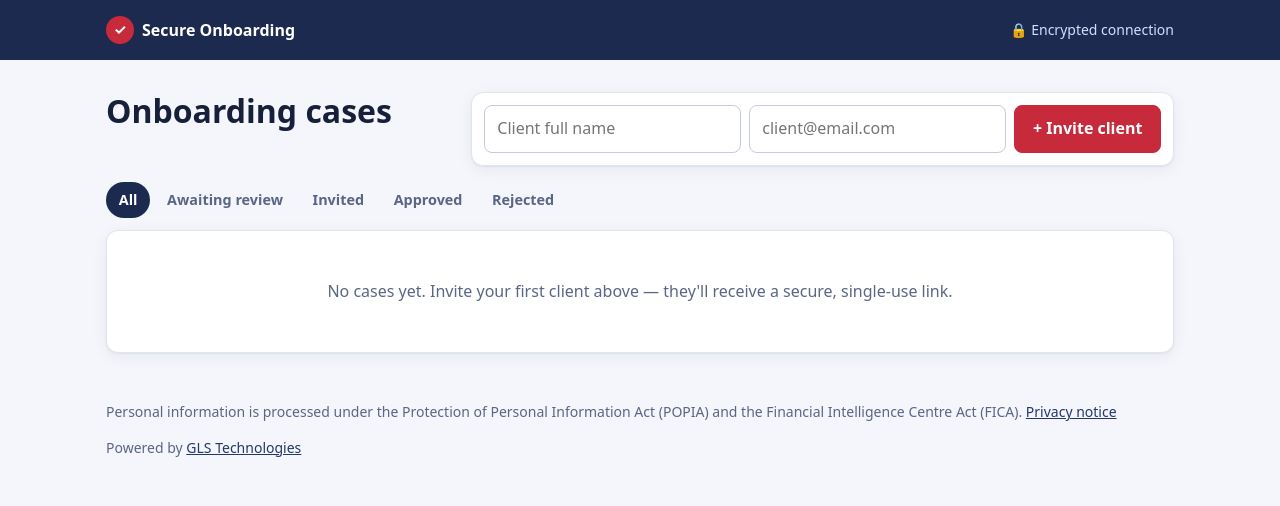
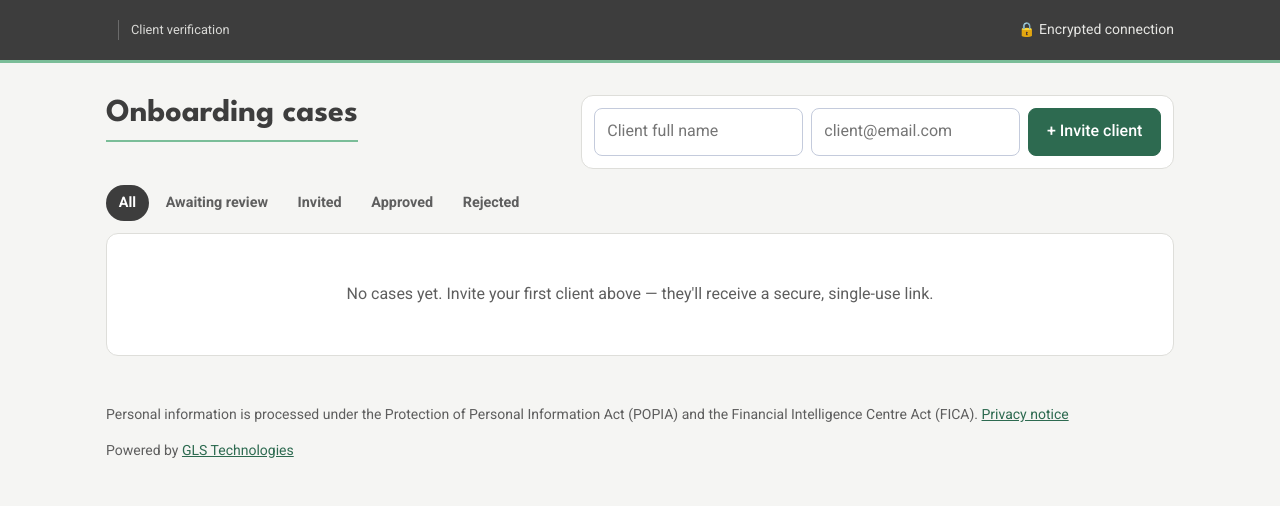
Before and after one commit to swart754wikus-netizen/fica-portal, a Node project: template views/staff/dashboard.ejs in a window 1280 px wide. Shown: the top 506 px of the page. Run offline with Node 20 templates, Linux system fonts and the light colour scheme; the template is opened without the code that fills it, so the values that code supplies are empty.

Commit message:
Apply FVLN corporate identity
- Supplied fvln. wordmarks from the brand standards (white on Graphite header
  and email, dark on the KYC report); no typed replacement logo
- Working palette: Graphite, Mint Sage, Forest Green, Mist White; colour used
  sparingly, no drop shadows or gradients, functional status colours kept
- League Spartan headings, Roboto body; sentence case instead of capitals
- UK date style (26 November 2026) throughout
- KYC report to the document standard: A4, 25 mm side margins, Roboto 11 pt,
  League Spartan 24/18 pt headings, 9 pt footer, repeated table headers
- Invite email in Roboto/Arial with black body text and brand colours

Co-Authored-By: Claude Opus 5.5 <noreply@anthropic.com>
Claude-Session: https://claude.ai/code/session_01GKwKfYtwstHuHCSPuAsnNx

```diff
--- a/public/styles.css
+++ b/public/styles.css
@@ -1,30 +1,45 @@
 :root {
-  --navy: #1b2a4e; --navy-2: #24386a; --red: #c62a3b; --red-2: #a81f2f;
-  --bg: #f4f6fb; --card: #fff; --text: #17203a; --muted: #5b6585; --line: #dfe4ef;
-  --ok: #157f4f; --ok-bg: #e3f5ec; --warn: #8a5a00; --warn-bg: #fff4d6; --bad: #b42332; --bad-bg: #fde8ea;
-  --radius: 12px; --shadow: 0 1px 2px rgba(23,32,58,.06), 0 4px 16px rgba(23,32,58,.06);
-  --focus: 0 0 0 3px rgba(198,42,59,.35);
+  /* FVLN corporate identity — working artwork palette (Brand Bible; master values pending
+     confirmation: print table lists Graphite #1A1A1A / Mint Sage #6BAF92). Change here only. */
+  --graphite: #3D3D3D;   /* text & wordmark, header */
+  --mint: #7ABD98;       /* brand accents — never for small text on white */
+  --forest: #2D6A50;     /* small supporting accents: buttons, links, focus */
+  --forest-2: #23553F;   /* hover */
+  --mist: #F5F5F3;       /* supporting backgrounds */
+  /* legacy token names mapped onto the brand */
+  --navy: var(--graphite); --navy-2: var(--forest); --red: var(--forest); --red-2: var(--forest-2);
+  --bg: var(--mist); --card: #fff; --text: #1A1A1A; --muted: #5E5E5E; --line: #DEDEDA;
+  /* functional status colours (risk, errors) stay distinct from the brand on purpose */
+  --ok: #2D6A50; --ok-bg: #E6F2EB; --warn: #7A5300; --warn-bg: #FFF4D6; --bad: #B42332; --bad-bg: #FDE8EA;
+  --radius: 12px; --shadow: none; /* brand: no drop shadows or gradients */
+  --focus: 0 0 0 3px rgba(122,189,152,.55);
+  --font-body: "Roboto", Arial, sans-serif;
+  --font-head: "League Spartan", "Roboto", Arial, sans-serif;
 }
 * { box-sizing: border-box; }
 [hidden] { display: none !important; }
 html { -webkit-text-size-adjust: 100%; }
-body { margin: 0; font: 16px/1.55 system-ui, -apple-system, "Segoe UI", Roboto, sans-serif; color: var(--text); background: var(--bg); }
+body { margin: 0; font: 16px/1.55 var(--font-body); color: var(--text); background: var(--bg); }
+h1, h2, h3, legend, .brand-name { font-family: var(--font-head); color: var(--graphite); letter-spacing: 0; }
 a { color: var(--navy-2); }
 h1 { font-size: clamp(1.5rem, 3vw, 2rem); line-height: 1.2; margin: 0 0 .5rem; }
 h2 { font-size: 1.1rem; margin: 0 0 .75rem; }
 .wrap { max-width: 1100px; margin: 0 auto; padding: 0 16px; }
 .small { font-size: .875rem; } .muted { color: var(--muted); } .mono { font-family: ui-monospace, Menlo, monospace; }
 .center { text-align: center; } .accent { color: var(--red); }
-.eyebrow { text-transform: uppercase; letter-spacing: .08em; font-size: .75rem; color: var(--muted); margin: 0 0 .25rem; font-weight: 600; }
+.eyebrow { font-size: .8rem; color: var(--muted); margin: 0 0 .25rem; font-weight: 500; }
 
 .topbar { background: var(--navy); color: #fff; }
 .topbar-inner { display: flex; align-items: center; justify-content: space-between; gap: 1rem; min-height: 60px; flex-wrap: wrap; }
-.brand { color: #fff; text-decoration: none; font-weight: 700; display: flex; gap: .5rem; align-items: center; }
-.brand-mark { background: var(--red); width: 28px; height: 28px; border-radius: 50%; display: grid; place-items: center; font-size: .9rem; }
+.brand { color: #fff; text-decoration: none; display: flex; gap: .75rem; align-items: center; }
+.brand img { height: 44px; width: auto; display: block; margin: -4px 0; } /* supplied artwork incl. clear space; never stretched */
+.brand-name { color: #fff; font-weight: 600; font-size: 1.05rem; }
+.brand-product { color: #D9D9D6; font-size: .8rem; border-left: 1px solid #6B6B6B; padding-left: .75rem; }
+.topbar { border-bottom: 3px solid var(--mint); }
 .topnav { display: flex; gap: 1rem; align-items: center; flex-wrap: wrap; }
-.topnav a, .topnav .muted, .linkish { color: #dfe6ff; }
+.topnav a, .topnav .muted, .linkish { color: #FFFFFF; }
 .linkish { background: none; border: 0; cursor: pointer; font: inherit; text-decoration: underline; padding: 0; }
-.secure-badge { color: #cfe0ff; }
+.secure-badge { color: #E6E6E3; }
 main.wrap { padding-top: 2rem; padding-bottom: 2rem; }
 .footer { padding-bottom: 2rem; }
 
@@ -36,14 +51,14 @@ main.wrap { padding-top: 2rem; padding-bottom: 2rem; }
 .lead { font-size: 1.125rem; color: var(--muted); }
 .steps { list-style: none; padding: 0; display: grid; grid-template-columns: repeat(auto-fit, minmax(160px, 1fr)); gap: .75rem; counter-reset: s; margin: 1.5rem 0; }
 .steps li { background: #fff; border: 1px solid var(--line); border-radius: var(--radius); padding: 1rem; counter-increment: s; display: flex; flex-direction: column; }
-.steps li::before { content: counter(s); background: var(--navy); color: #fff; width: 28px; height: 28px; border-radius: 50%; display: grid; place-items: center; font-weight: 700; margin-bottom: .5rem; }
+.steps li::before { content: counter(s); background: var(--mint); color: var(--graphite); width: 28px; height: 28px; border-radius: 50%; display: grid; place-items: center; font-weight: 700; margin-bottom: .5rem; }
 .steps span { color: var(--muted); font-size: .875rem; }
 
 .form-head { max-width: 760px; margin: 0 auto 1rem; }
 .form { max-width: 760px; margin-left: auto; margin-right: auto; }
 fieldset { border: 0; padding: 0; margin: 0 0 1.75rem; }
 legend { font-weight: 700; font-size: 1.05rem; margin-bottom: .75rem; display: flex; align-items: center; gap: .5rem; }
-.step-num { background: var(--red); color: #fff; width: 24px; height: 24px; border-radius: 50%; display: inline-grid; place-items: center; font-size: .8rem; }
+.step-num { background: var(--mint); color: var(--graphite); width: 24px; height: 24px; border-radius: 50%; display: inline-grid; place-items: center; font-size: .8rem; }
 label { display: block; font-weight: 600; font-size: .9rem; margin-bottom: .9rem; }
 input:not([type=radio]):not([type=checkbox]), select, textarea {
   display: block; width: 100%; margin-top: .3rem; padding: .65rem .75rem; font: inherit; font-weight: 400;
@@ -84,7 +99,7 @@ input:focus, select:focus, textarea:focus, button:focus-visible, a:focus-visible
 .table-wrap { overflow-x: auto; padding: 0; }
 table { width: 100%; border-collapse: collapse; }
 th, td { text-align: left; padding: .7rem 1rem; border-bottom: 1px solid var(--line); vertical-align: top; }
-th { font-size: .78rem; text-transform: uppercase; letter-spacing: .05em; color: var(--muted); background: #fafbfe; }
+th { font-size: .85rem; font-weight: 700; color: var(--graphite); background: var(--mist); }
 table.compact th, table.compact td { padding: .45rem .6rem; }
 td.num, th.num { text-align: right; }
 .empty { padding: 2rem; text-align: center; color: var(--muted); }
@@ -99,14 +114,14 @@ td.num, th.num { text-align: right; }
 .span2 { grid-column: 1 / -1; }
 .risk-head { display: flex; gap: 1rem; align-items: center; margin-bottom: 1rem; }
 .score { width: 84px; height: 84px; border-radius: 50%; display: grid; place-items: center; text-align: center; flex: none; line-height: 1.1; }
-.score span { font-size: 1.6rem; font-weight: 800; display: block; } .score small { font-size: .7rem; text-transform: uppercase; font-weight: 700; }
+.score span { font-size: 1.6rem; font-weight: 800; display: block; } .score small { font-size: .75rem; font-weight: 700; }
 .checks, .docs { list-style: none; padding: 0; margin: 0; }
 .checks li, .docs li { padding: .5rem 0; border-bottom: 1px solid var(--line); }
 .kv { display: grid; grid-template-columns: max-content 1fr; gap: .4rem 1rem; margin: 0; }
 .kv dt { color: var(--muted); font-size: .875rem; } .kv dd { margin: 0; overflow-wrap: anywhere; }
 .timeline { padding-left: 1.2rem; margin: 0; } .timeline li { margin-bottom: .3rem; }
 .copy-row { display: flex; gap: .5rem; } .copy-row input { margin: 0 !important; font-family: ui-monospace, monospace; font-size: .85rem; }
-.big-check { width: 64px; height: 64px; border-radius: 50%; background: var(--ok-bg); color: var(--ok); font-size: 2rem; display: grid; place-items: center; margin: 0 auto 1rem; }
+.big-check { width: 64px; height: 64px; border-radius: 50%; background: var(--mint); color: var(--graphite); font-size: 2rem; display: grid; place-items: center; margin: 0 auto 1rem; }
 @media (max-width: 560px) { .kv { grid-template-columns: 1fr; } .kv dd { margin-bottom: .5rem; } .actions .btn { flex: 1; } }
 @media (prefers-reduced-motion: reduce) { * { transition: none !important; } }
 
@@ -118,7 +133,7 @@ td.num, th.num { text-align: right; }
 .type-option strong { display: block; } .type-option small { color: var(--muted); }
 .check-grid { display: grid; grid-template-columns: repeat(auto-fit, minmax(240px, 1fr)); gap: .1rem 1rem; }
 .check-grid .check { margin-bottom: .4rem; }
-.related-row { border: 1px solid var(--line); border-radius: 10px; padding: .9rem .9rem .2rem; margin-bottom: .8rem; background: #fbfcfe; }
+.related-row { border: 1px solid var(--line); border-radius: 10px; padding: .9rem .9rem .2rem; margin-bottom: .8rem; background: var(--mist); }
 
 .test-banner { background: #fff4d6; color: #8a5a00; border-bottom: 1px solid #f0d68f; text-align: center; font-weight: 700; font-size: .875rem; padding: .5rem 16px; }
 .setup-key { font-family: ui-monospace, Menlo, monospace; background: var(--bg); padding: 2px 6px; border-radius: 4px; word-break: break-all; }
@@ -127,3 +142,9 @@ td.num, th.num { text-align: right; }
 .kept-note { display: block; color: var(--ok); margin-top: .3rem; }
 .temp-pw { display: flex; gap: .3rem; } .temp-pw input { margin: 0 !important; min-height: 36px !important; padding: .3rem .5rem !important; width: 190px !important; font-size: .85rem; }
 .enroll-qr { display: block; margin: .5rem auto 1rem; border: 1px solid var(--line); border-radius: 8px; padding: 6px; background: #fff; image-rendering: pixelated; }
+
+/* FVLN graphic style: clean lines and arcs; thin mint rule under page headings */
+.page-head h1, .form-head h1, .hero h1 { padding-bottom: .4rem; border-bottom: 2px solid var(--mint); display: inline-block; }
+.btn { font-family: var(--font-body); font-weight: 500; }
+.radio input, .check input, .type-option input { accent-color: var(--forest); }
+.tabs a.active { background: var(--graphite); }
--- a/src/email/index.js
+++ b/src/email/index.js
@@ -32,5 +32,6 @@ export function getMailer(config) {
 }
 
 export async function sendInvite(mailer, config, { to, clientName, reference, link, expiresAt }) {
-  return mailer.send({ to, ...inviteEmail({ firmName: config.firmName, clientName, reference, link, expiresAt }) });
+  const logoUrl = config.baseUrl?.startsWith('https://') ? `${config.baseUrl}/static/brand/logo-white.png` : null;
+  return mailer.send({ to, ...inviteEmail({ firmName: config.firmName, clientName, reference, link, expiresAt, logoUrl }) });
 }
--- a/views/partials/head.ejs
+++ b/views/partials/head.ejs
@@ -4,14 +4,20 @@
   <meta charset="utf-8">
   <meta name="viewport" content="width=device-width, initial-scale=1">
   <meta name="robots" content="noindex, nofollow">
-  <title><%= typeof title !== 'undefined' ? title + ' · ' : '' %>Client Onboarding</title>
+  <title><%= typeof title !== 'undefined' ? title + ' · ' : '' %><%= firmName %></title>
+  <link rel="preconnect" href="https://fonts.googleapis.com">
+  <link rel="preconnect" href="https://fonts.gstatic.com" crossorigin>
+  <link rel="stylesheet" href="https://fonts.googleapis.com/css2?family=League+Spartan:wght@600;700&family=Roboto:wght@400;500;700&display=swap">
   <link rel="stylesheet" href="/static/styles.css">
   <script src="/static/app.js" defer></script>
 </head>
 <body>
 <header class="topbar">
   <div class="wrap topbar-inner">
-    <a class="brand" href="<%= locals.staff ? '/staff' : '/' %>"><span class="brand-mark" aria-hidden="true">✓</span> Secure Onboarding</a>
+    <a class="brand" href="<%= locals.staff ? '/staff' : '/' %>">
+      <% if (locals.logoOnDark) { %><img src="<%= logoOnDark %>" alt="<%= firmName %>"><% } else { %><span class="brand-name"><%= firmName %></span><% } %>
+      <span class="brand-product">Client verification</span>
+    </a>
     <% if (locals.staff) { %>
       <nav class="topnav" aria-label="Staff">
         <a href="/staff">Cases</a>
--- a/views/staff/audit.ejs
+++ b/views/staff/audit.ejs
@@ -3,6 +3,6 @@
 <% if (chain.ok) { %><span class="pill ok">Hash chain intact</span><% } else { %><span class="pill bad">Tampering detected at entry #<%= chain.brokenAt %></span><% } %></div>
 <div class="card table-wrap"><table class="compact">
 <thead><tr><th>#</th><th>Time</th><th>Actor</th><th>Action</th><th>Case</th><th>IP</th></tr></thead>
-<tbody><% for (const r of rows) { %><tr><td><%= r.id %></td><td class="small"><%= new Date(r.ts).toLocaleString('en-ZA') %></td><td><%= r.actor %></td><td><%= r.action %></td><td><% if (r.case_id) { %><a href="/staff/cases/<%= r.case_id %>">view</a><% } %></td><td class="small mono"><%= r.ip %></td></tr><% } %></tbody>
+<tbody><% for (const r of rows) { %><tr><td><%= r.id %></td><td class="small"><%= fmtDateTime(r.ts) %></td><td><%= r.actor %></td><td><%= r.action %></td><td><% if (r.case_id) { %><a href="/staff/cases/<%= r.case_id %>">view</a><% } %></td><td class="small mono"><%= r.ip %></td></tr><% } %></tbody>
 </table></div>
 <%- include('../partials/foot') %>
--- a/views/staff/dashboard.ejs
+++ b/views/staff/dashboard.ejs
@@ -29,7 +29,7 @@
         <td><span class="pill status-<%= c.status %>"><%= c.status %></span></td>
         <td><% if (c.risk_level) { %><span class="pill risk-<%= c.risk_level %>"><%= c.risk_level %> · <%= c.risk_score %></span><% } else { %>—<% } %></td>
         <td><%= c.dd_level || '—' %></td>
-        <td class="small"><%= new Date(c.created_at).toLocaleDateString('en-ZA') %></td>
+        <td class="small"><%= fmtDate(c.created_at) %></td>
       </tr>
     <% } %>
     </tbody>
```
Also changed, not shown: public/report.css (+22 -7 lines), src/app.js (+13 -1 lines), src/email/templates.js (+10 -10 lines), test/flow.test.js (+2 -2 lines), views/staff/case.ejs (+4 -4 lines), views/staff/report.ejs (+14 -12 lines), public/brand/README.md (added), public/brand/logo-dark.png (added), public/brand/logo-white.png (added).
